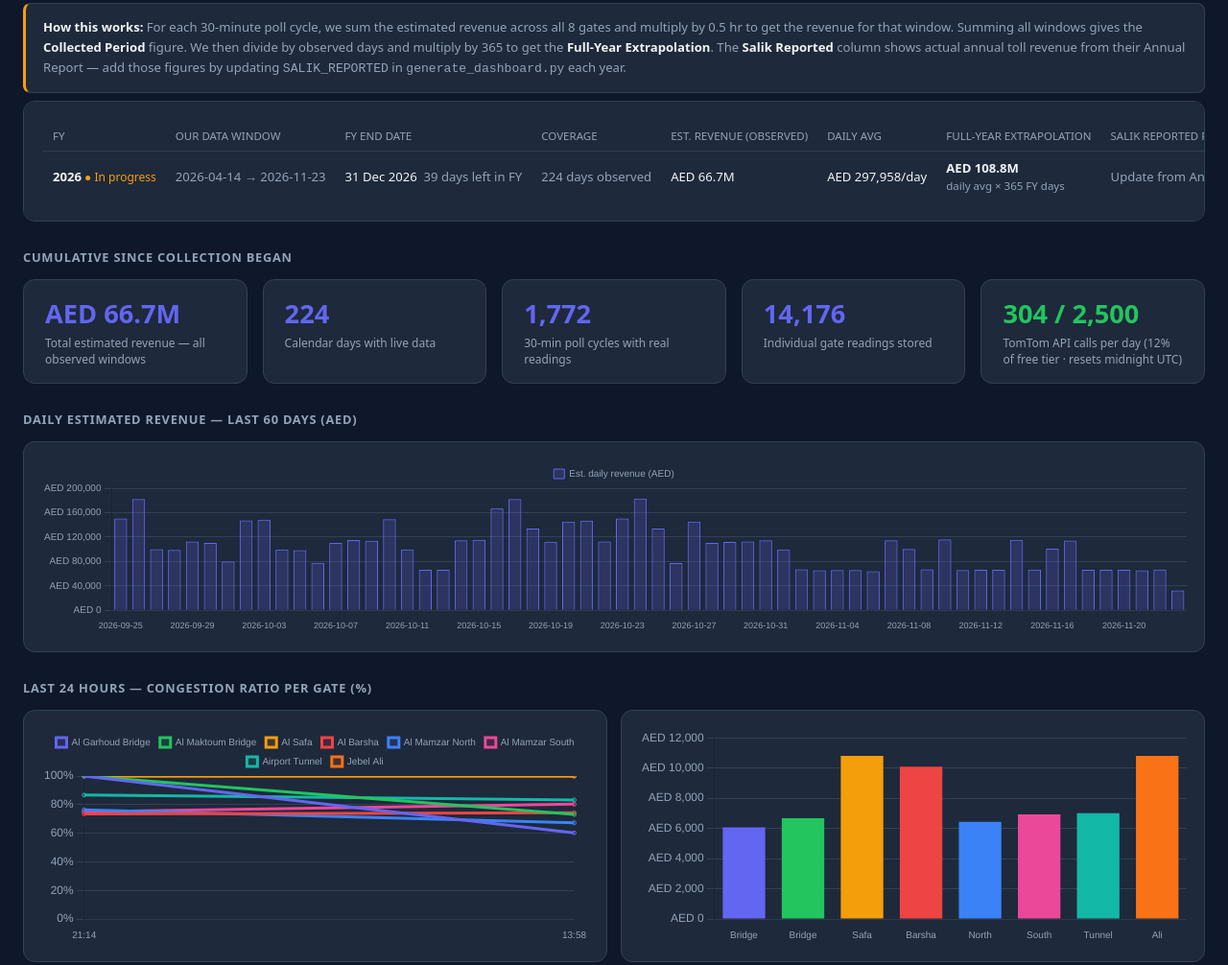
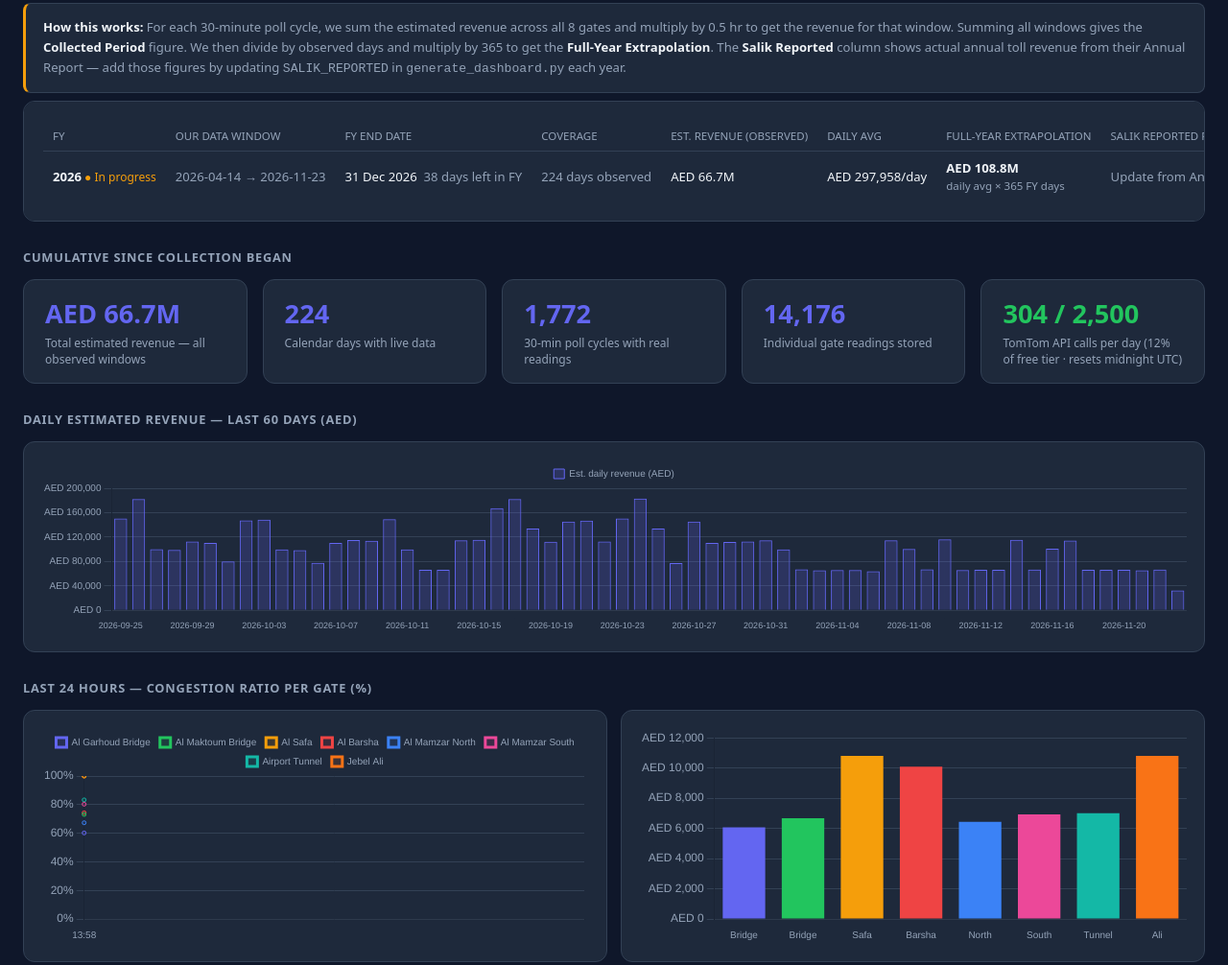
Before and after one commit to khanjunaid7980-stack/Salik_Tracker, a plain HTML site: page docs/index.html in a window 1280 px wide. Shown: the part 926-1932 px from the top of the page at 96% size. Drawn offline with nearby package versions, Linux system fonts and the light colour scheme.

Commit message:
chore: update traffic log 2026-11-23T21:54Z

```diff
--- a/docs/index.html
+++ b/docs/index.html
@@ -53,7 +53,7 @@
 <body>
 
 <h1>Salik Traffic Monitor</h1>
-<p class="sub">Updated: 23 Nov 2026 13:58 Dubai time &nbsp;·&nbsp; Auto-refreshes every 30 min &nbsp;·&nbsp; All 8 toll gates &nbsp;·&nbsp; 14,176 readings collected</p>
+<p class="sub">Updated: 24 Nov 2026 01:54 Dubai time &nbsp;·&nbsp; Auto-refreshes every 30 min &nbsp;·&nbsp; All 8 toll gates &nbsp;·&nbsp; 14,176 readings collected</p>
 
 <!-- ── Top stats ─────────────────────────────────────────────────────────── -->
 <p class="sec">Network Snapshot (Current)</p>
@@ -185,7 +185,7 @@
         <tr>
           <td><b>2026</b><span style="color:#f59e0b;font-size:.75rem"> ● In progress</span></td>
           <td class="muted">2026-04-14 → 2026-11-23</td>
-          <td>31 Dec 2026 &nbsp;<span class="muted">39 days left in FY</span></td>
+          <td>31 Dec 2026 &nbsp;<span class="muted">38 days left in FY</span></td>
           <td class="muted">224 days observed</td>
           <td>AED 66.7M</td>
           <td>AED 297,958/day</td>
@@ -415,8 +415,8 @@ new Chart(document.getElementById('dailyChart').getContext('2d'),{
 new Chart(document.getElementById('trendChart').getContext('2d'),{
   type:'line',
   data:{
-    labels:["21:14", "13:58"],
-    datasets:[{"label": "Al Garhoud Bridge", "data": [100.0, 60.2], "borderColor": "#6366f1", "backgroundColor": "#6366f122", "tension": 0.3, "spanGaps": true, "pointRadius": 2}, {"label": "Al Maktoum Bridge", "data": [100.0, 73.1], "borderColor": "#22c55e", "backgroundColor": "#22c55e22", "tension": 0.3, "spanGaps": true, "pointRadius": 2}, {"label": "Al Safa", "data": [100.0, 100.0], "borderColor": "#f59e0b", "backgroundColor": "#f59e0b22", "tension": 0.3, "spanGaps": true, "pointRadius": 2}, {"label": "Al Barsha", "data": [73.5, 74.3], "borderColor": "#ef4444", "backgroundColor": "#ef444422", "tension": 0.3, "spanGaps": true, "pointRadius": 2}, {"label": "Al Mamzar North", "data": [76.4, 67.3], "borderColor": "#3b82f6", "backgroundColor": "#3b82f622", "tension": 0.3, "spanGaps": true, "pointRadius": 2}, {"label": "Al Mamzar South", "data": [75.0, 80.3], "borderColor": "#ec4899", "backgroundColor": "#ec489922", "tension": 0.3, "spanGaps": true, "pointRadius": 2}, {"label": "Airport Tunnel", "data": [86.7, 83.3], "borderColor": "#14b8a6", "backgroundColor": "#14b8a622", "tension": 0.3, "spanGaps": true, "pointRadius": 2}, {"label": "Jebel Ali", "data": [100.0, 100.0], "borderColor": "#f97316", "backgroundColor": "#f9731622", "tension": 0.3, "spanGaps": true, "pointRadius": 2}]
+    labels:["13:58"],
+    datasets:[{"label": "Al Garhoud Bridge", "data": [60.2], "borderColor": "#6366f1", "backgroundColor": "#6366f122", "tension": 0.3, "spanGaps": true, "pointRadius": 2}, {"label": "Al Maktoum Bridge", "data": [73.1], "borderColor": "#22c55e", "backgroundColor": "#22c55e22", "tension": 0.3, "spanGaps": true, "pointRadius": 2}, {"label": "Al Safa", "data": [100.0], "borderColor": "#f59e0b", "backgroundColor": "#f59e0b22", "tension": 0.3, "spanGaps": true, "pointRadius": 2}, {"label": "Al Barsha", "data": [74.3], "borderColor": "#ef4444", "backgroundColor": "#ef444422", "tension": 0.3, "spanGaps": true, "pointRadius": 2}, {"label": "Al Mamzar North", "data": [67.3], "borderColor": "#3b82f6", "backgroundColor": "#3b82f622", "tension": 0.3, "spanGaps": true, "pointRadius": 2}, {"label": "Al Mamzar South", "data": [80.3], "borderColor": "#ec4899", "backgroundColor": "#ec489922", "tension": 0.3, "spanGaps": true, "pointRadius": 2}, {"label": "Airport Tunnel", "data": [83.3], "borderColor": "#14b8a6", "backgroundColor": "#14b8a622", "tension": 0.3, "spanGaps": true, "pointRadius": 2}, {"label": "Jebel Ali", "data": [100.0], "borderColor": "#f97316", "backgroundColor": "#f9731622", "tension": 0.3, "spanGaps": true, "pointRadius": 2}]
   },
   options:{...chtDefaults,
     scales:{
```
